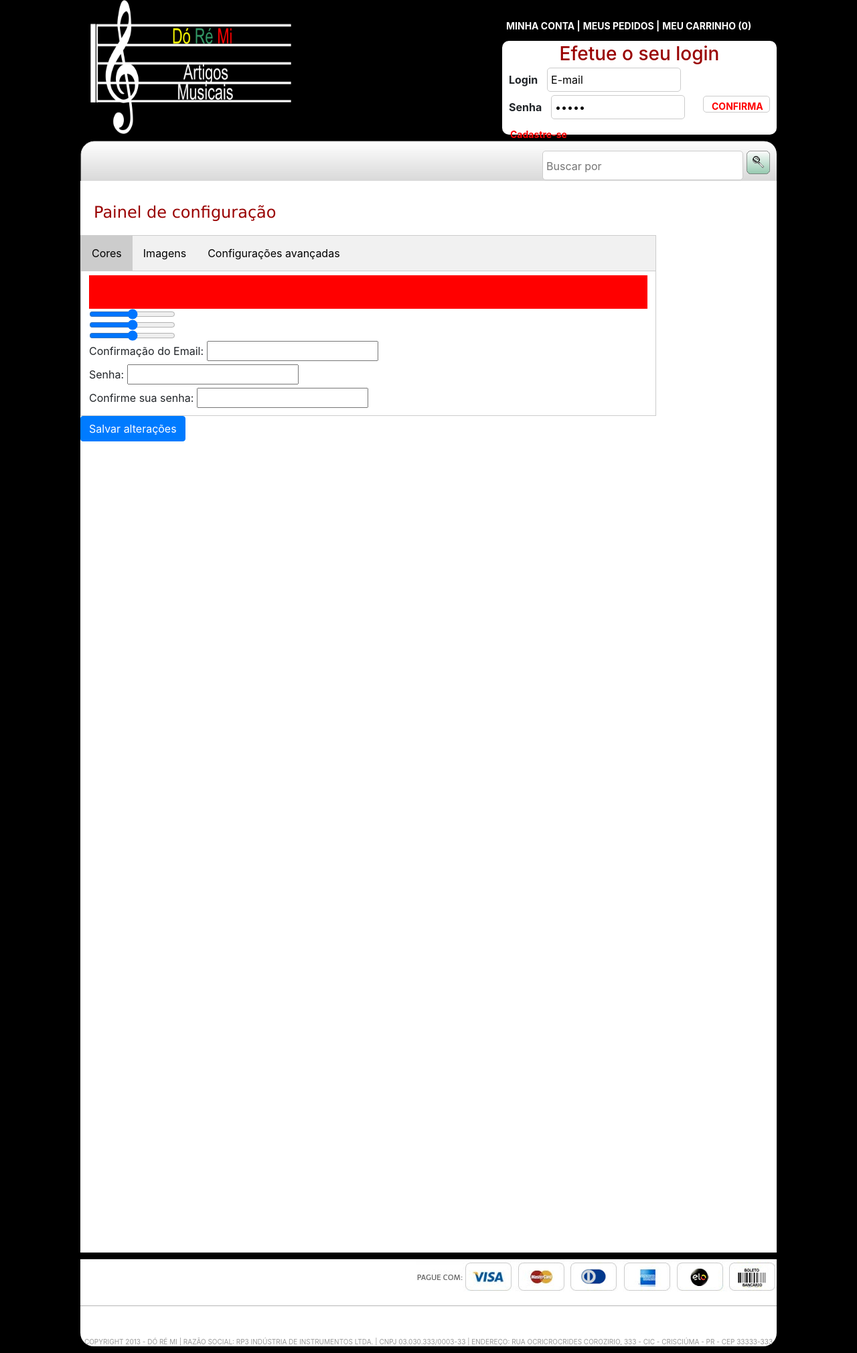
After one commit to dev-anderson-santos/instrumentos, a PHP site: page /view/painel-config.php in a window 1280 px wide. The commit adds this page. Shown: the whole page at 67% size. Run offline with PHP 8.4, Linux system fonts and the light colour scheme.

Commit message:
Configurações e adição do painel administrativo

```diff
--- a/instrumentos/classes/autoload.php
+++ b/instrumentos/classes/autoload.php
@@ -0,0 +1,9 @@
+<?php
+
+$pathlocal = dirname(__FILE__);
+require_once(dirname($pathlocal). DIRECTORY_SEPARATOR ."lib.php");
+
+function __autoload($class) {
+    $class = str_replace('..', '', $class);
+    require_once(dirname(__FILE__) . DIRECTORY_SEPARATOR ."$class.php");
+}
--- a/instrumentos/config.php
+++ b/instrumentos/config.php
@@ -1,14 +1,15 @@
 <?php
 
 //diretório do sistema
-define("BASE_PATH", dirname(__FILE__)."/");
-define("BASE_URL", "http://instrumentos.test/");
+define("BASE_PATH", dirname(__FILE__).DIRECTORY_SEPARATOR);
+define("BASE_URL", "http://instrumentos.test".DIRECTORY_SEPARATOR);
 define("ADM_URL", BASE_URL."painel.php");
-define("CLASSES_PATH", "classes/");
-define("MODULOS_PATH", "modulos/");
-define("CSS_PATH", BASE_URL."css/");
-define("JS_PATH", BASE_URL."js/");
-define("IMG_PATH", BASE_URL."img/");
+define("CLASSES_PATH", "classes". DIRECTORY_SEPARATOR);
+define("MODULOS_PATH", "modulos". DIRECTORY_SEPARATOR);
+define("CSS_PATH", BASE_URL."css". DIRECTORY_SEPARATOR);
+define("JS_PATH", BASE_URL."js". DIRECTORY_SEPARATOR);
+define("IMG_PATH", BASE_URL."img". DIRECTORY_SEPARATOR);
+define("VIEW_PATH", BASE_URL."view". DIRECTORY_SEPARATOR);
 
 //banco de dados
 define("DB_HOST", "localhost");
--- a/instrumentos/css/cadastro.css
+++ b/instrumentos/css/cadastro.css
@@ -511,3 +511,38 @@ body {
 	margin-top: 15px;
 	margin-left: 10px;
 }
+
+.tab {
+    overflow: hidden;
+    border: 1px solid #ccc;
+    background-color: #f1f1f1;
+}
+
+/* Style the buttons that are used to open the tab content */
+.tab button {
+    background-color: inherit;
+    float: left;
+    border: none;
+    outline: none;
+    cursor: pointer;
+    padding: 14px 16px;
+    transition: 0.3s;
+}
+
+/* Change background color of buttons on hover */
+.tab button:hover {
+    background-color: #ddd;
+}
+
+/* Create an active/current tablink class */
+.tab button.active {
+    background-color: #ccc;
+}
+
+/* Style the tab content */
+.tabcontent {
+    display: none;
+    padding: 6px 12px;
+    border: 1px solid #ccc;
+    border-top: none;
+}
--- /dev/null
+++ b/instrumentos/js/custom.js
@@ -0,0 +1,35 @@
+function openTab(evt, cityName) {
+    // Declare all variables
+    var i, tabcontent, tablinks;
+
+    // Get all elements with class="tabcontent" and hide them
+    tabcontent = document.getElementsByClassName("tabcontent");
+    for (i = 0; i < tabcontent.length; i++) {
+        tabcontent[i].style.display = "none";
+    }
+
+    // Get all elements with class="tablinks" and remove the class "active"
+    tablinks = document.getElementsByClassName("tablinks");
+    for (i = 0; i < tablinks.length; i++) {
+        tablinks[i].className = tablinks[i].className.replace(" active", "");
+    }
+
+    // Show the current tab, and add an "active" class to the button that opened the tab
+    document.getElementById(cityName).style.display = "block";
+    evt.currentTarget.className += " active";
+}
+document.getElementById("defaultOpen").click();
+
+let divBarra = document.getElementById("change");
+
+function changeRed(cor) {
+    divBarra.style.backgroundColor = "rgb("+ cor +", 0, 0)";
+}
+
+function changeGreen(cor) {
+    divBarra.style.backgroundColor = "rgb(0, "+ cor +", 0)";
+}
+
+function changeBlue(cor) {
+    divBarra.style.backgroundColor = "rgb(0, 0, "+ cor +")";
+}
--- a/instrumentos/lib.php
+++ b/instrumentos/lib.php
@@ -2,17 +2,36 @@
 
 init();
 
+proteger_arquivo(basename(__FILE__));
+
 function init() {
-    if(file_exists(dirname(__FILE__).'/config.php')){
-        require_once(dirname(__FILE__).'/config.php');
+    if(file_exists(dirname(__FILE__). DIRECTORY_SEPARATOR .'config.php')){
+        require_once(dirname(__FILE__). DIRECTORY_SEPARATOR .'config.php');
     } else {
         die(utf8_decode('O arquivo de configuração não foi encontrado, entre em contato com o administrador: admin@email.com'));
     }
 
-    if(!defined("BASE_PATH") || !defined("BASE_URL")) {
-        die(utf8_decode('Faltam arquivos de configurações basicas do sistema, entre em contato com o administrador: admin@email.com'));
+    $constantes = [
+        'BASE_PATH',
+        'BASE_URL',
+        'ADM_URL',
+        'CLASSES_PATH',
+        'MODULOS_PATH',
+        'CSS_PATH',
+        'JS_PATH',
+        'IMG_PATH',
+        'VIEW_PATH',
+        'DB_HOST',
+        'DB_USER',
+        'DB_PW',
+        'DB_NAME',
+    ];
+
+    foreach ($constantes as $value) {
+        if(!defined($value)) {
+            die(utf8_decode('Faltam arquivos de configurações basicas do sistema, entre em contato com o administrador: admin@email.com: ' . $value));
+        }
     }
-
     require_once(BASE_PATH.CLASSES_PATH.'autoload.php');
 }
 
@@ -32,3 +51,26 @@ function load_js($file = null, $remote_file = false) {
         echo '<script src="'.$file.'"></script>';
     }
 }
+
+function load_modulo($modulo = null, $tela = null) {
+    if($modulo == null || $tela == null) {
+        echo '<p>Erro na função <strong>'.__FUNCTION__.'</strong>: faltam parâmetro para execuçao</p>';
+    } else {
+        if(file_exists(MODULOS_PATH."$modulo.php")) {
+            include_once(MODULOS_PATH."$modulo.php");
+        } else {
+            echo '<p>Módulo inexistente neste sistema</p>';
+        }
+    }
+}
+
+function proteger_arquivo($filename, $redirec_to = 'index.php?erro=3') {
+    $url = $_SERVER["PHP_SELF"];
+    if(preg_match("/$filename/i", $url)) {
+        redirect($redirec_to);
+    }
+}
+
+function redirect($url = '') {
+    header("Location: " . BASE_URL.$url);
+}
--- /dev/null
+++ b/instrumentos/view/painel-config.php
@@ -0,0 +1,110 @@
+<?php require_once "../lib.php"; ?>
+
+<!DOCTYPE html PUBLIC "-//W3C//DTD XHTML 1.0 Transitional//EN" "http://www.w3.org/TR/xhtml1/DTD/xhtml1-transitional.dtd">
+<html xmlns="http://www.w3.org/1999/xhtml">
+<head>
+<meta http-equiv="Content-Type" content="text/html; charset=utf-8" />
+<title>Dó Ré Mi - Artigos musicais - Cadastro</title>
+<meta name="keywords" content="Dó Ré Mi artigos musicais" />
+<meta name="description" content="Site de compra de artigos musicias" />
+<!--link href="css/cadastro.css" rel="stylesheet" type="text/css" /-->
+
+<?php
+  //load_css('reset');
+  load_css('bootstrap');
+  load_css('cadastro');
+
+?>
+
+</head>
+
+<body>
+<div id="pagina">
+  <div id="topo">
+  	<h1 class="logo">
+    	<a href="../index.php"><img src="../img/logo4.png" title="Dó Ré Mi" alt="Dó Ré Mi - Artigos musicias" width="300" height="200"/>
+    </h1>
+  	<div class="contaPedidos">
+    	<a href="#">Minha conta | </a>
+    	<a href="#">Meus Pedidos | </a>
+    	<a href="#">Meu carrinho (0)</a>
+
+   	  <div id="login">
+        	<form method="post">
+            	<h3>Efetue o seu login</h3>
+       	  		<label>Login</label>
+        		<input type="text" name="emailLogin" value="E-mail" align="left" width="30" height="10"  />
+                <br />
+                <label>Senha</label>
+                <input type="password" name="senhaLogin" value="Senha" align="left" width="30" height="10"  />
+                <div class="botao">
+                	<a href="#">CONFIRMA</a>
+                </div><!-- fim do botao -->
+      		</form>
+            <a href="#"> Cadastre-se</a>
+      	</div><!-- fim do login -->
+    </div><!-- fim do contaPedidos -->
+  </div><!-- fim do menu -->
+
+  <div id="menu">
+  	<img src="img/lupa.png" title="Buscar" alt="Buscar" />
+    <input type="text" placeholder="Buscar por" />
+
+  </div><!-- fim do menu -->
+  <div id="conteudo">
+    <div id="conteudo_central">
+	  <p class="novo">Painel de configuração</p>
+
+        <div class="tab">
+          <button class="tablinks" onclick="openTab(event, 'Cores')" id="defaultOpen">Cores</button>
+          <button class="tablinks" onclick="openTab(event, 'Images')">Imagens</button>
+          <button class="tablinks" onclick="openTab(event, 'ConfAdv')">Configurações avançadas</button>
+        </div>
+      <form action="">
+        <div id="Cores" class="tabcontent">
+          <div id="change" style="height: 50px; background-color: rgb(255, 0, 0)"></div>
+          <input oninput="changeRed(this.value)" onchange="changeRed(this.value)" id="slideRed" name="slideRed" min="0" max="255" type="range"><br/>
+          <input oninput="changeGreen(this.value)" onchange="changeGreen(this.value)" id="slideGreen" name="slideGreen" min="0" max="255" type="range"><br/>
+          <input oninput="changeBlue(this.value)" onchange="changeBlue(this.value)" id="slideBlue" name="slideBlue" min="0" max="255" type="range"><br/>
+          <label class="texto">Confirmação do Email:</label>
+          <input type="text" name="emailCadastro" align="left" width="30" height="10"  /><br />
+          <label class="texto">Senha:</label>
+          <input type="password" name="emailCadastro" align="left" width="30" height="10"  /><br />
+          <label class="texto">Confirme sua senha:</label>
+          <input type="password" name="emailCadastro" align="left" width="30" height="10"  />
+        </div>
+
+        <div id="Images" class="tabcontent">
+          <h3>Logo</h3>
+          <label>Logo do site: </label>
+          <input type="file"><br/>
+          <h3>FavIcon</h3>
+          <label>Ícone de favorito: </label>
+          <input type="file">
+        </div>
+
+        <div id="ConfAdv" class="tabcontent">
+          <h3>Configurações avançadas</h3>
+          <label>E-mail para contato</label>
+          <input type="email">
+        </div>
+
+        <input type="submit" class="btn btn-primary" value="Salvar alterações">
+      </form>
+
+    </div><!-- fim do conteudo_central -->
+  </div> <!-- fim do conteúdo -->
+
+  <div id="rodape">
+    	<p align="right"><img src="img/cartoes.jpg" alt="Formas de pagamentos" /></p>
+    <hr color="#CCCCCC" />
+    <div class="copy">COPYRIGHT 2013 - D&Oacute; R&Eacute; MI | RAZ&Atilde;O SOCIAL: RP3 IND&Uacute;STRIA DE INSTRUMENTOS LTDA. | CNPJ 03.030.333/0003-33 | ENDEREÇO: RUA OCRICROCRIDES COROZIRIO, 333 - CIC - CRISCI&Uacute;MA - PR - CEP 33333-333
+    </div><!-- fim da copy -->
+  </div> <!-- fim do rodapé -->
+</div> <!-- fim da página -->
+<?php
+  load_js('jquery');
+  load_js('custom');
+?>
+</body>
+</html>
```
Also changed, not shown: instrumentos/classes/dao.php (added, +35 -0 lines), instrumentos/classes/db.php (added, +36 -0 lines), instrumentos/classes/usuarioDao.php (added, +10 -0 lines), instrumentos/index.php (+10 -16 lines), instrumentos/modulos/usuario.php (added, +41 -0 lines), instrumentos/view/cadastro.php (+12 -2 lines), instrumentos/view/admin/package-lock.json (added).
